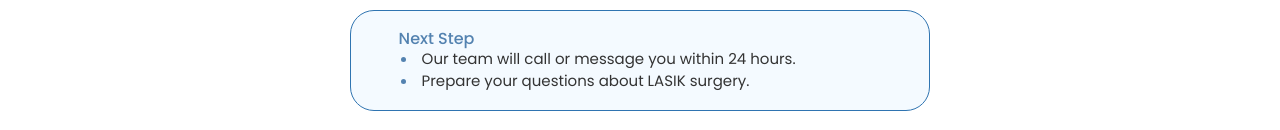
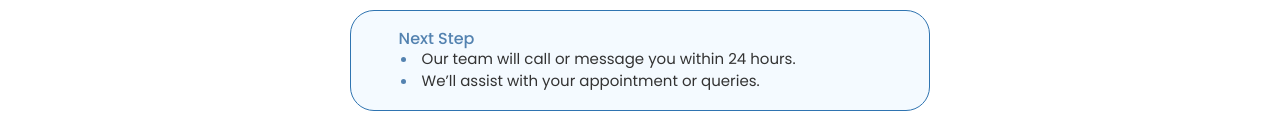
Before and after one commit to contact-igt/pixel-eye-frontend, a Next.js app: page /thank-you in a window 1280 px wide. Shown: the part 822-952 px from the top of the page. Built offline with nearby package versions, Linux system fonts and the light colour scheme.

Commit message:
thank you page content changes

```diff
--- a/src/component/Thankyou/index.jsx
+++ b/src/component/Thankyou/index.jsx
@@ -14,7 +14,7 @@ const Thankyou = () => {
 
             <div className={`${styles.videoContainer} mt-4`}>
                 <iframe
-                    src="https://www.youtube.com/embed/DJXRQDws02I"
+                    src="https://www.youtube.com/embed/JGXsahnIBEA?si=mnid_DPz_7KQTDKQ"
                     title="YouTube video player"
                     frameBorder="0"
                     allow="accelerometer; autoplay; clipboard-write; encrypted-media; gyroscope; picture-in-picture"
@@ -28,12 +28,12 @@ const Thankyou = () => {
                     <li>
                         Our team will call or message you within 24 hours.
                     </li>
-                    <li>Prepare your questions about LASIK surgery.</li>
+                    <li>We’ll assist with your appointment or queries.</li>
                 </ul>
             </div>
             <div className="mt-4">
                 <Button href="/"
-                target="_self"
+                    target="_self"
                     suffix={true} name="Back to Home" bgcolor="#cf873d" txtcolor="#fff" isicon={true} icon={"arrow-right"} iconcolor={"#fff"} />
             </div>
         </section>
```
